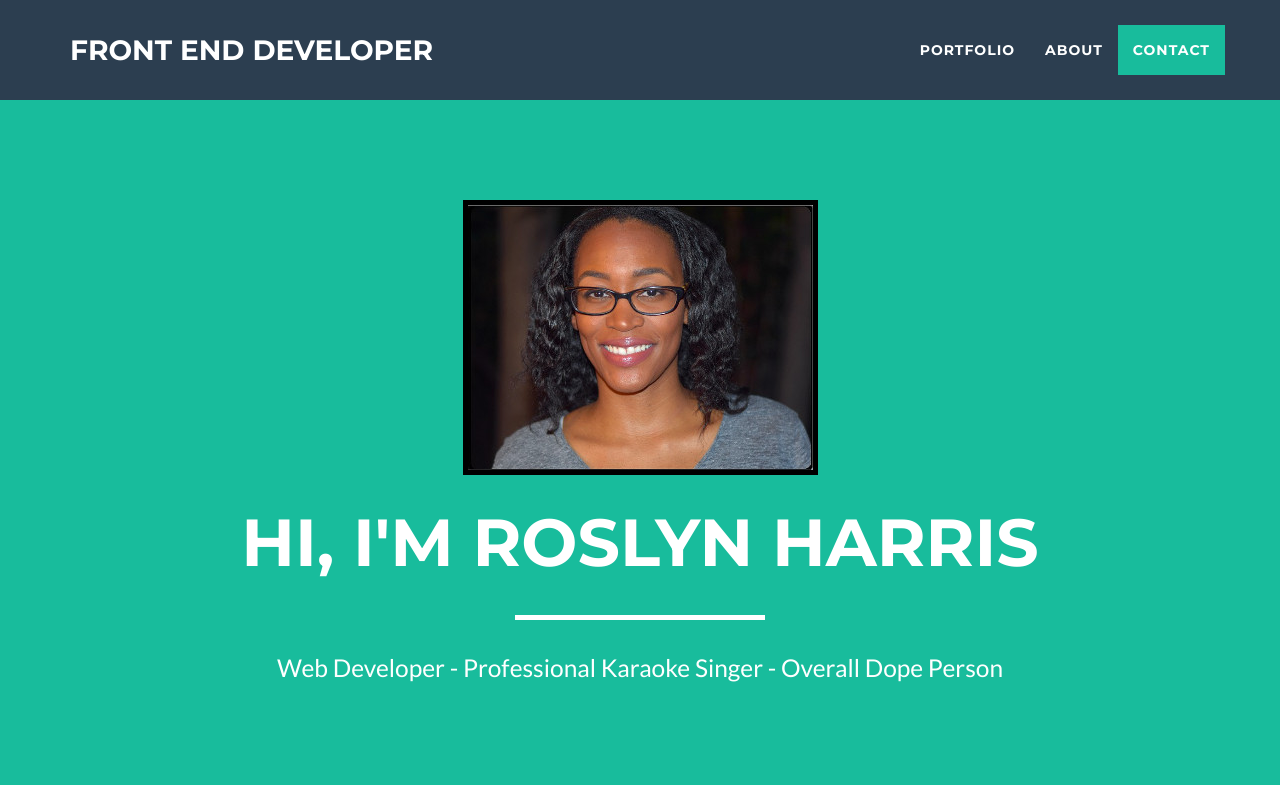
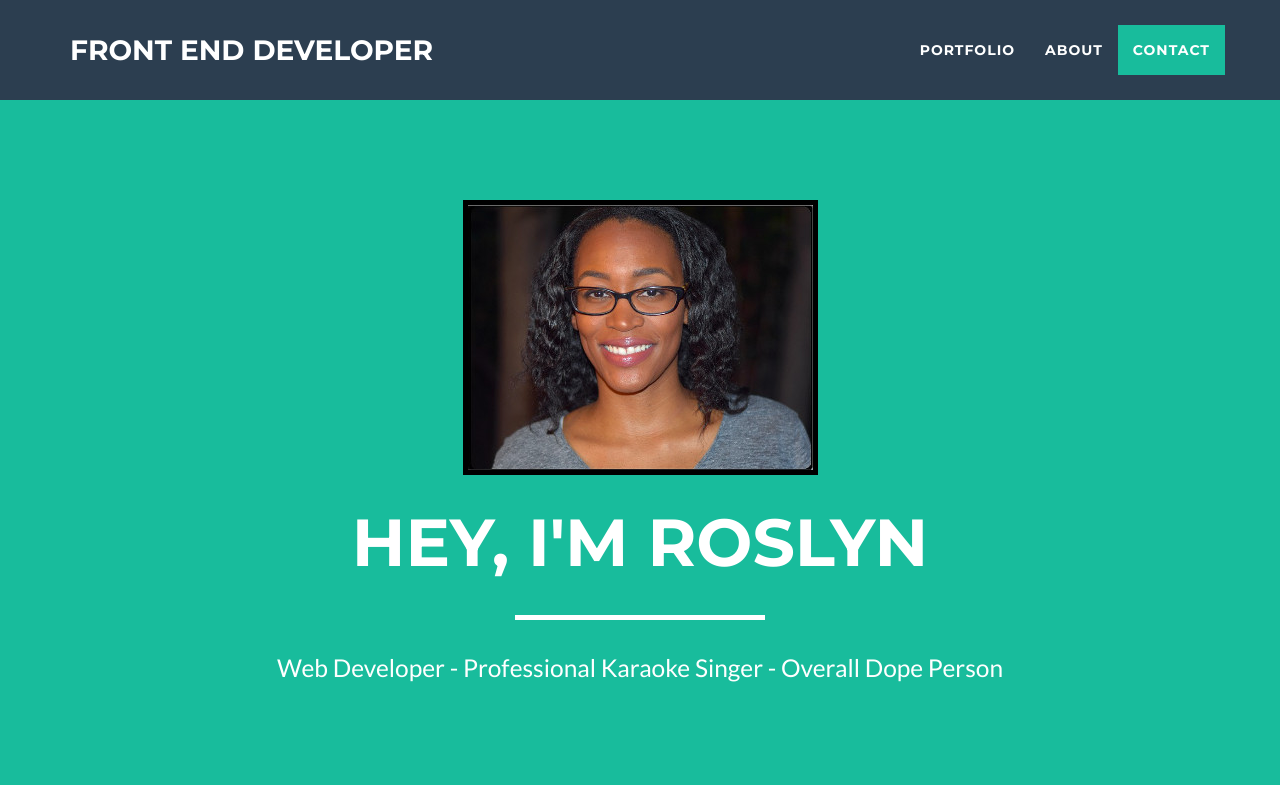
Before and after one commit to lilmsrosie87/lilmsrosie87.github.io, a website: page index.html in a window 1280 px wide. Shown: the top 800 px of the page. Drawn offline with nearby package versions, Linux system fonts and the light colour scheme.

Commit message:
changed name on personal website

```diff
--- a/index.html
+++ b/index.html
@@ -75,7 +75,7 @@
                 <div class="col-lg-12">
                     <img class="img-responsive" src="img/scaledDown.jpg" style="border:5px solid black" alt="outside pic">
                     <div class="intro-text">
-                        <span class="name">Hi, I'm Roslyn Harris</span>
+                        <span class="name">Hey, I'm Roslyn</span>
                         <hr class="star-light">
                         <span class="skills">Web Developer - Professional Karaoke Singer - Overall Dope Person</span>
                     </div>
```
